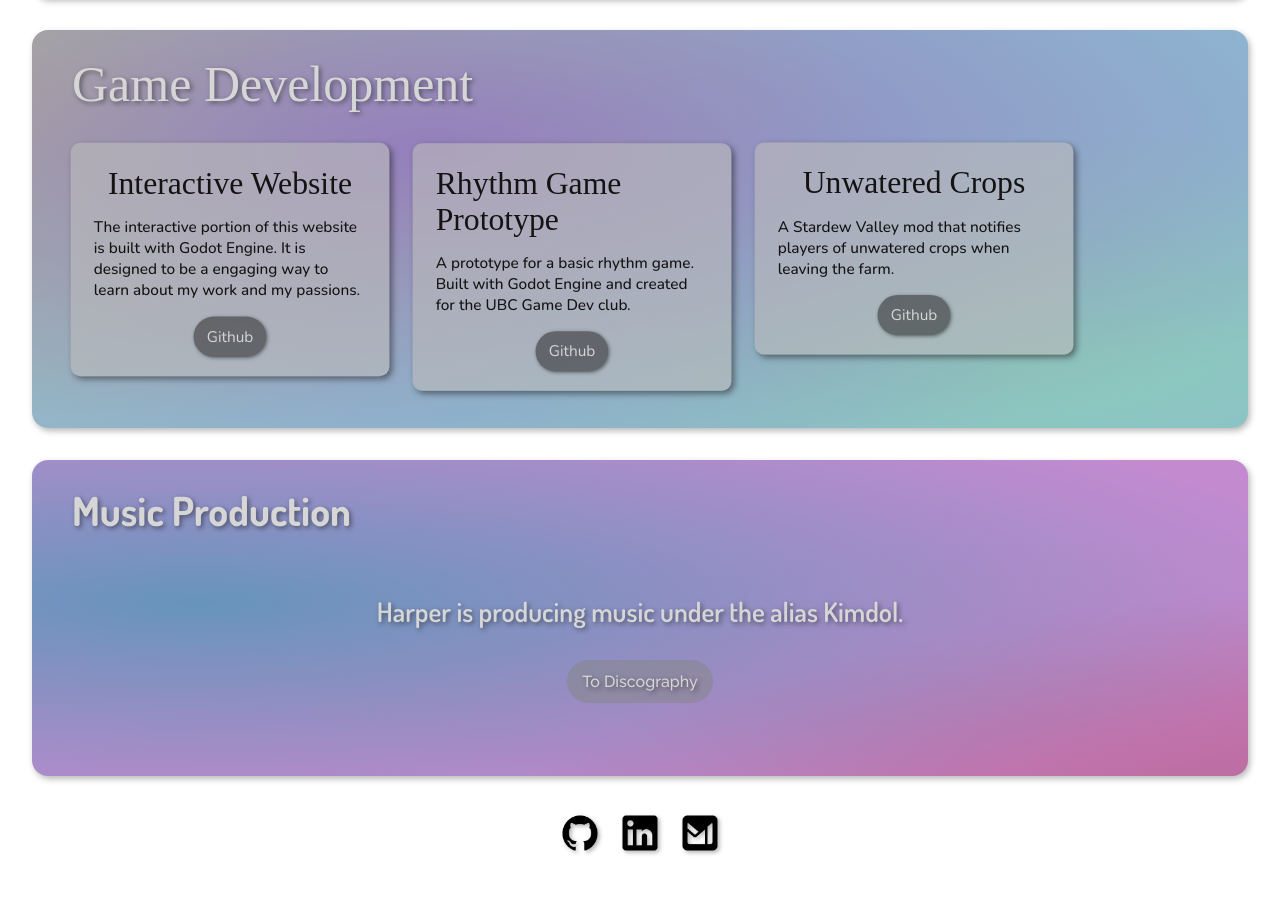
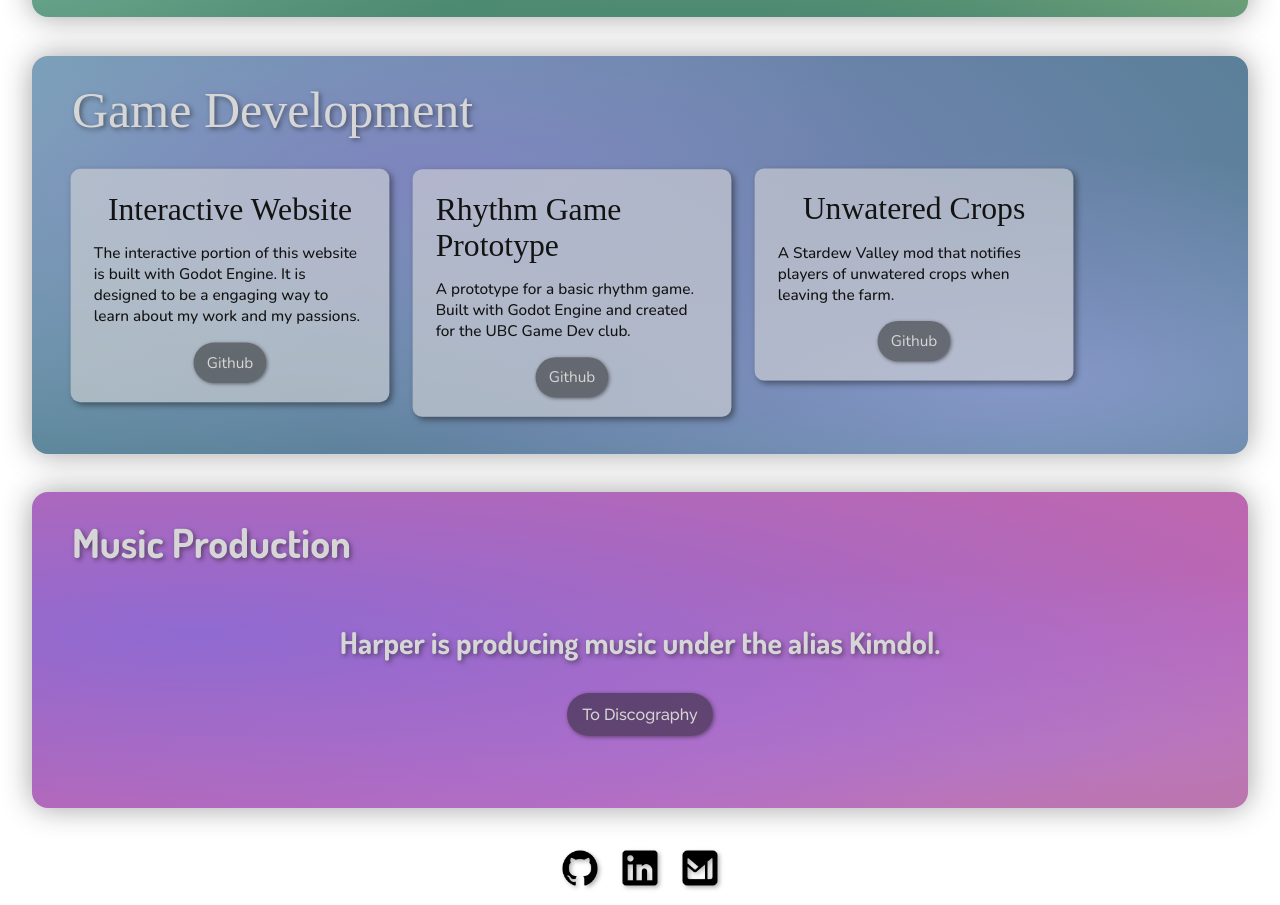
Before and after one commit to imkimdol/website, a React (Create React App) app in the folder static/: page / in a window 1280 px wide. Shown: the part 1353-2258 px from the top of the page. Before the commit the page ends 2223 px from the top, so only its background shows below. Built offline with nearby package versions, Linux system fonts and the light colour scheme; a web font is replaced by a local one.

Commit message:
Info card update

```diff
--- a/static/src/projects/GameDevInfo.css
+++ b/static/src/projects/GameDevInfo.css
@@ -1,10 +1,10 @@
 .innerPanel.gameDevInfo {
   /* Created with https://csshero.org/mesher */
-  background-color:#99ddff;
+  background-color:#558eaa;
   background-image:
-    radial-gradient(at 22% 20%, hsla(261,62%,72%,1) 0px, transparent 50%),
-    radial-gradient(at 54% 54%, hsla(163,78%,77%,1) 0px, transparent 50%),
-    radial-gradient(at 30% 11%, hsla(69,68%,73%,1) 0px, transparent 50%);
+    radial-gradient(at 22% 20%, hsl(234, 62%, 72%) 0px, transparent 50%),
+    radial-gradient(at 54% 54%, hsl(223, 78%, 77%) 0px, transparent 50%),
+    radial-gradient(at 30% 11%, hsl(170, 68%, 73%) 0px, transparent 50%);
 }
 .innerPanel.gameDevInfo h2 {
   font-size: 50px;
--- a/static/src/projects/InfoCard.css
+++ b/static/src/projects/InfoCard.css
@@ -12,7 +12,7 @@
   justify-content: center;
   align-items: center;
 
-  background: rgba(220, 220, 220, 0.6);
+  background: rgba(255, 255, 255, 0.6);
   scale: 0.96;
 
   transition: background 1s, scale .25s;
--- a/static/src/projects/MusicInfo.css
+++ b/static/src/projects/MusicInfo.css
@@ -1,10 +1,10 @@
 .innerPanel.musicInfo {
   /* Created with https://csshero.org/mesher */
-  background-color:#ec99ff;
+  background-color:#e36cd2;
   background-image:
-    radial-gradient(at 9% 30%, hsla(208,69%,65%,1) 0px, transparent 50%),
-    radial-gradient(at 81% 88%, hsla(332,68%,62%,1) 0px, transparent 50%),
-    radial-gradient(at 90% 55%, hsla(303,78%,75%,1) 0px, transparent 50%);
+    radial-gradient(at 9% 30%, hsl(262, 100%, 72%) 0px, transparent 50%),
+    radial-gradient(at 81% 88%, hsl(332, 60%, 70%) 0px, transparent 50%),
+    radial-gradient(at 90% 55%, hsl(284, 100%, 75%) 0px, transparent 50%);
 }
 .innerPanel.musicInfo h2 {
   font-size: 40px;
@@ -16,14 +16,15 @@
 .innerPanel.musicInfo h3 {
   text-shadow: 2px 2px 5px rgba(0, 0, 0, 0.5);
 
-  font-size: 27px;
+  font-size: 30px;
   font-family: "Dosis", serif;
   font-optical-sizing: auto;
-  font-weight: 600;
+  font-weight: 700;
   font-style: normal;
 }
 .innerPanel.musicInfo a {
-  text-shadow: 2px 2px 5px rgba(0, 0, 0, 0.5);
+  background: rgba(10, 10, 10, 0.5);
+  box-shadow: 1px 1px 4px rgba(0, 0, 0, 0.5);
 
   font-family: "Raleway", serif;
   font-optical-sizing: auto;
--- a/static/src/projects/Projects.css
+++ b/static/src/projects/Projects.css
@@ -4,7 +4,7 @@
   justify-content: center;
   align-items: center;
 
-  padding: 30vh 0 0 0;
+  padding: 32vh 0 0 0;
   background: white;
 }
 
@@ -12,22 +12,42 @@
   height: 100%;
   width: 95vw;
 
-  margin: 1.25vw 0;
+  margin: 1.5vw 0;
 
   border-radius: 16px;
-  box-shadow: 2px 3px 6px rgba(0,0,0,0.3);
+  box-shadow: 0 0 30px rgba(0, 0, 0, 0.4);
   background-size: 150% 150%;
 
-  filter: brightness(0.9) contrast(0.85) saturate(0.9);
+  filter: brightness(0.9) contrast(0.85) saturate(0.95);
 
-  animation: info-gradient 3s infinite;
+  animation: info-gradient 7s infinite;
   animation-play-state: paused;
-  transition: filter 0.5s;
+  transition: filter 0.4s, box-shadow 0.4s;
 }
 .innerPanel:hover {
+  box-shadow: none;
   filter: brightness(1) contrast(1) saturate(1);
   animation-play-state: running;
 }
+/* .innerPanel:after {
+  content: "";
+  display: block;
+
+  position: absolute;
+  width: 100%;
+  height: 100%;
+
+  opacity: 0;
+  background: inherit;
+  filter: blur(20px) brightness(0.9);
+  will-change: filter;
+
+  z-index: -1;
+  transition: opacity 0.4s;
+}
+.innerPanel:hover::after {
+  opacity: 1;
+} */
 .innerPanel h2 {
   margin: 25px 40px;
 
--- a/static/src/projects/SoftwareInfo.css
+++ b/static/src/projects/SoftwareInfo.css
@@ -1,10 +1,10 @@
 .innerPanel.softwareInfo {
   /* Created with https://csshero.org/mesher */
-  background-color:#99ffcc;
+  background-color:hsla(150, 32%, 49%);
   background-image:
-    radial-gradient(at 43% 83%, hsla(260,94%,79%,1) 0px, transparent 50%),
-    radial-gradient(at 61% 45%, hsla(234,76%,75%,1) 0px, transparent 50%),
-    radial-gradient(at 1% 40%, hsla(219,83%,77%,1) 0px, transparent 50%);
+    radial-gradient(at 43% 83%, hsl(164, 45%, 39%) 0px, transparent 50%),
+    radial-gradient(at 61% 45%, hsl(86, 76%, 75%) 0px, transparent 50%),
+    radial-gradient(at 1% 40%, hsl(169, 83%, 77%) 0px, transparent 50%);
 }
 .innerPanel.softwareInfo h2 {
   font-size: 40px;
```
